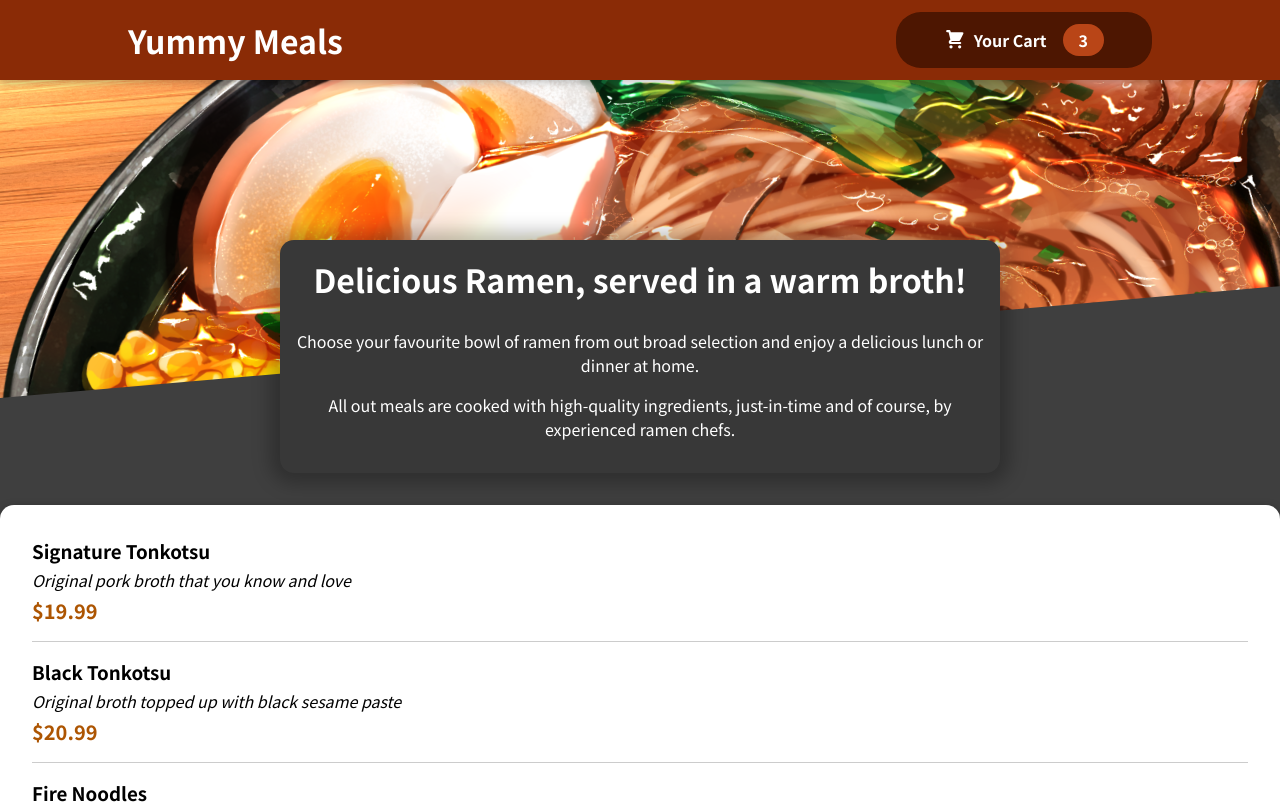
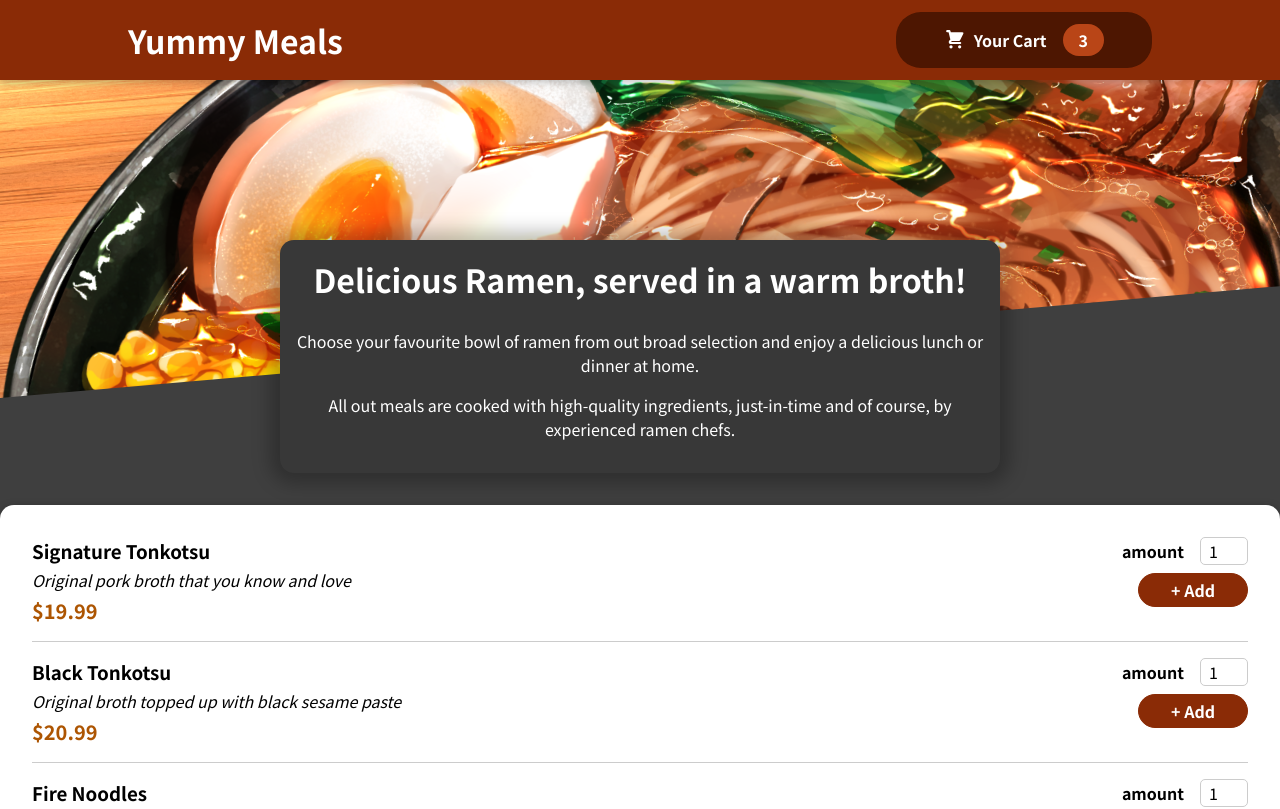
Before and after one commit to Ivn-Cdrc/react-dummy-food-order-app, a React (Create React App) app in the folder food-order-app/: page / in a window 1280 px wide. Shown: the top 809 px of the page. Built offline with nearby package versions, Linux system fonts and the light colour scheme.

Commit message:
added MealItemForm and custom input component

```diff
--- a/food-order-app/src/components/Meals/MealItem/MealItem.tsx
+++ b/food-order-app/src/components/Meals/MealItem/MealItem.tsx
@@ -1,5 +1,6 @@
 import classes from "./MealItem.module.css";
 import { Meal } from "../AvailableMeals";
+import MealItemForm from "./MealItemForm";
 
 interface MealItemProps {
 	meal: Meal;
@@ -16,7 +17,7 @@ function MealItem({meal}: MealItemProps) {
 				<div className={classes.price}>{formattedPrice}</div>
 			</div>
 			<div>
-
+				<MealItemForm />
 			</div>
 		</li>
 	);
--- /dev/null
+++ b/food-order-app/src/components/Meals/MealItem/MealItemForm.module.css
@@ -0,0 +1,20 @@
+.form {
+  text-align: right;
+}
+
+.form button {
+  font: inherit;
+  cursor: pointer;
+  background-color: #8a2b06;
+  border: 1px solid #8a2b06;
+  color: white;
+  padding: 0.25rem 2rem;
+  border-radius: 20px;
+  font-weight: bold;
+}
+
+.form button:hover,
+.form button:active {
+  background-color: #641e03;
+  border-color: #641e03;
+}
--- a/food-order-app/src/components/Meals/MealItem/MealItemForm.tsx
+++ b/food-order-app/src/components/Meals/MealItem/MealItemForm.tsx
@@ -1,8 +1,23 @@
+import classes from "./MealItemForm.module.css";
+import Input from "../../UI/Input";
+import { inputConfigObj } from "../../UI/Input";
 
 function MealItemForm() {
-    return (
-        <div></div>
-    );
+  const config: inputConfigObj = {
+    id: "amount",
+    type: "number",
+    min: "1",
+    max: "5",
+    step: "1",
+    defaultValue: "1",
+  };
+
+  return (
+    <form className={classes.form}>
+      <Input label="amount" input={config} />
+      <button>+ Add</button>
+    </form>
+  );
 }
 
 export default MealItemForm;
--- /dev/null
+++ b/food-order-app/src/components/UI/Input.module.css
@@ -0,0 +1,18 @@
+.input {
+  display: flex;
+  align-items: center;
+  margin-bottom: 0.5rem;
+}
+
+.input label {
+  font-weight: bold;
+  margin-right: 1rem;
+}
+
+.input input {
+  width: 3rem;
+  border-radius: 5px;
+  border: 1px solid #ccc;
+  font: inherit;
+  padding-left: 0.5rem;
+}
--- /dev/null
+++ b/food-order-app/src/components/UI/Input.tsx
@@ -0,0 +1,28 @@
+import classes from "./Input.module.css";
+
+// these are all default props to any input element
+export interface inputConfigObj {
+  id: string;
+  type: string;
+  min: string;
+  max: string;
+  step: string;
+  defaultValue: string;
+}
+
+interface InputProps {
+  label: string;
+  input: inputConfigObj;
+}
+
+// this is a reusable input component
+function Input({ label, input }: InputProps) {
+  return (
+    <div className={classes.input}>
+      <label htmlFor={input.id}>{label}</label>
+      <input {...input} />
+    </div>
+  );
+}
+
+export default Input;
```
